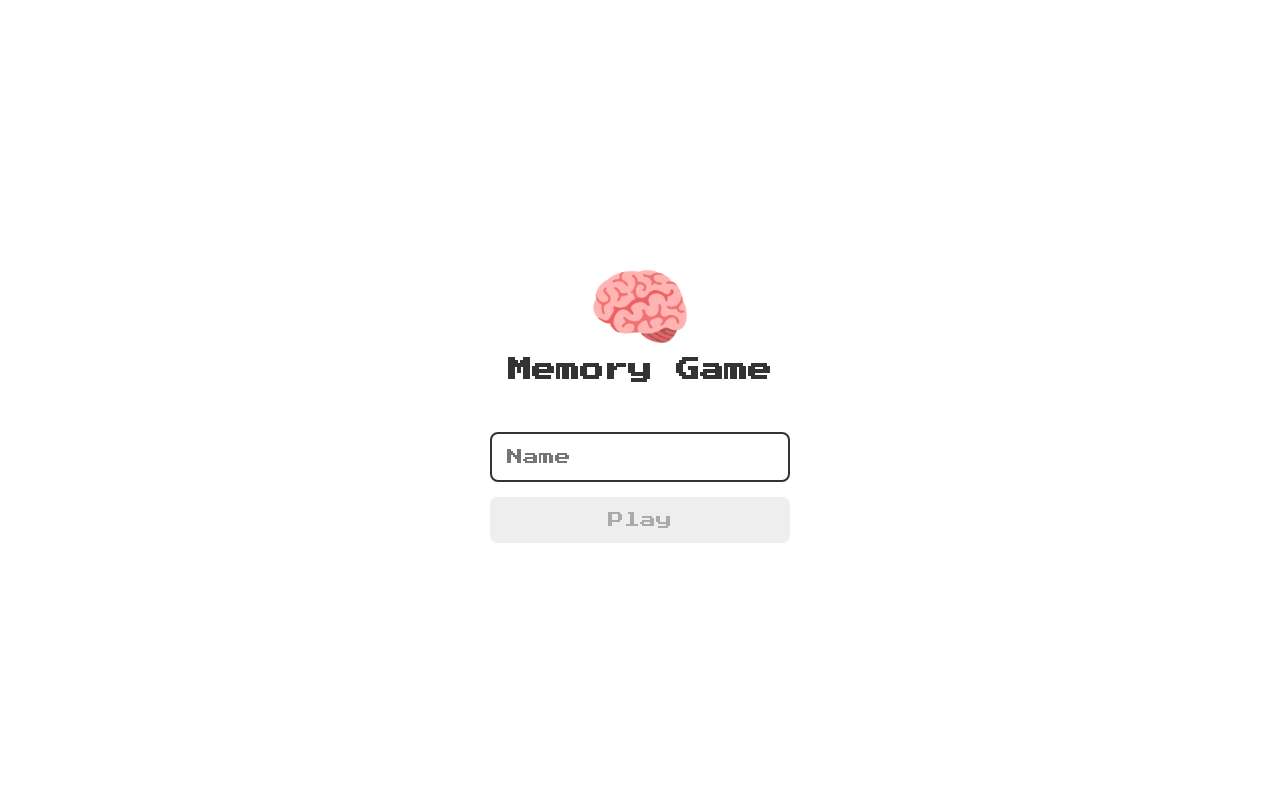
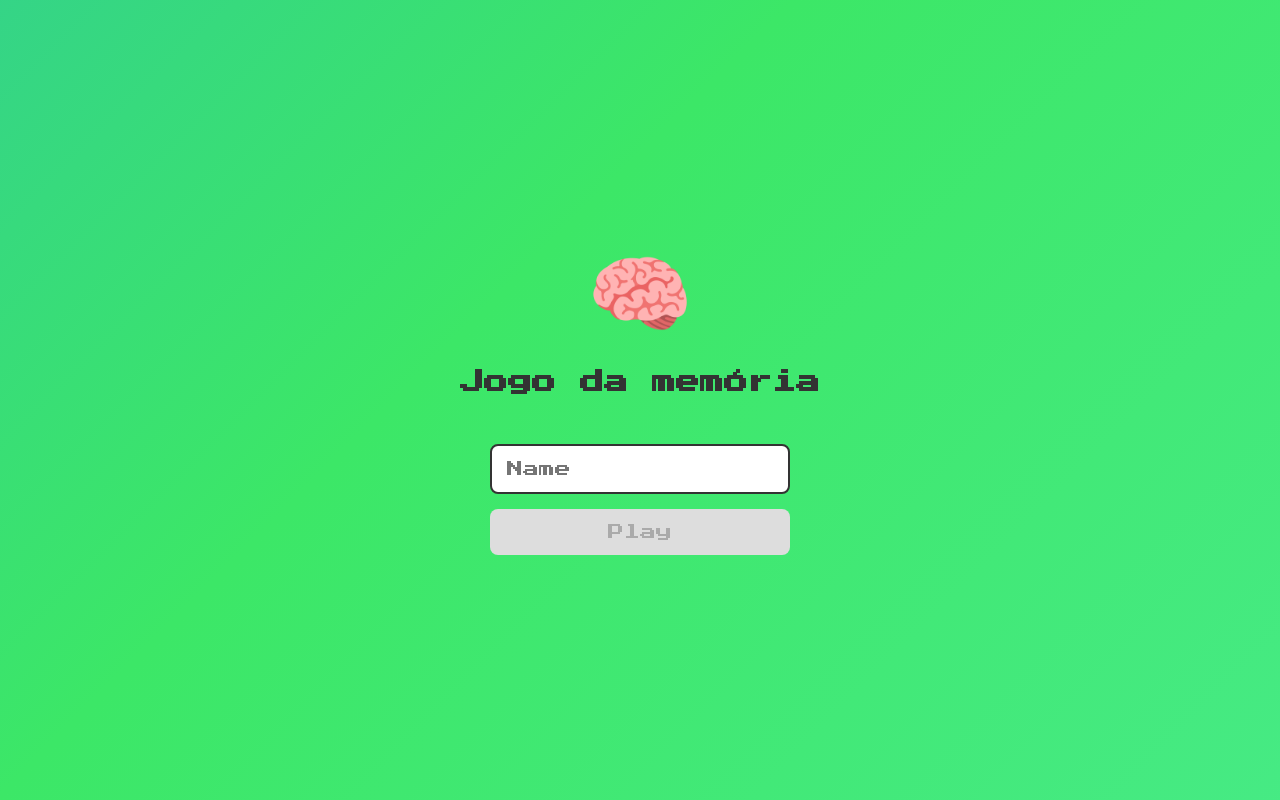
Before and after one commit to Auxesio/Jogo-Da-Memoria, a plain HTML site: page index.html in a window 1280 px wide. Drawn offline with Linux system fonts and the light colour scheme.

Commit message:
background home

```diff
--- a/css/login.css
+++ b/css/login.css
@@ -4,6 +4,25 @@
   flex-direction: column;
   height: 100vh;
   justify-content: center;
+}
+
+body {
+  background: linear-gradient(-45deg, #52eea5, #3ce767, #23a6d5, #23d5ab);
+  background-size: 400% 400%;
+  animation: gradient 15s ease infinite;
+  height: 100vh;
+}
+
+@keyframes gradient {
+	0% {
+		background-position: 0% 50%;
+	}
+	50% {
+		background-position: 100% 50%;
+	}
+	100% {
+		background-position: 0% 50%;
+	}
 }
 
 .login__header {
@@ -16,6 +35,7 @@
 
 .login__header img {
   width: 100px;
+  margin-bottom: 25px;
 }
 
 .login__header h1 {
@@ -47,7 +67,7 @@
 }
 
 .login__button:disabled {
-    background-color: #eee;
+  background-color: #ddd;
   color: #aaa;
   cursor: auto;
 }
--- a/index.html
+++ b/index.html
@@ -13,13 +13,13 @@
     <title>Jogo da Memória | Login</title>
   </head>
   <body>
-    <form class="login-form">
+    <form autocomplete="off" class="login-form">
       <div class="login__header">
         <img src="./images/brain.png" alt="icone cérebro" />
-        <h1>Memory Game</h1>
+        <h1>Jogo da memória</h1>
       </div>
 
-      <input type="text" placeholder="Name" class="login__input" />
+      <input autocomplete="off" type="text" placeholder="Name" class="login__input" />
       <button type="submit" class="login__button" disabled>Play</button>
     </form>
   </body>
--- a/js/game.js
+++ b/js/game.js
@@ -63,7 +63,7 @@ const revealCard = ({ target }) => {
   if (firstCard === "") {
     target.parentNode.classList.add("reveal-card");
     firstCard = target.parentNode;
-  } else if (secondCard === "" && target.parentNode.classList[0] !== "grid") {
+  } else if (secondCard === "" && target.parentNode.classList[0] !== ".grid") {
     target.parentNode.classList.add("reveal-card");
     secondCard = target.parentNode;
 
```
Also changed, not shown: css/game.css (+10 -4 lines). Lines whose indentation alone changed are shown as unchanged.
